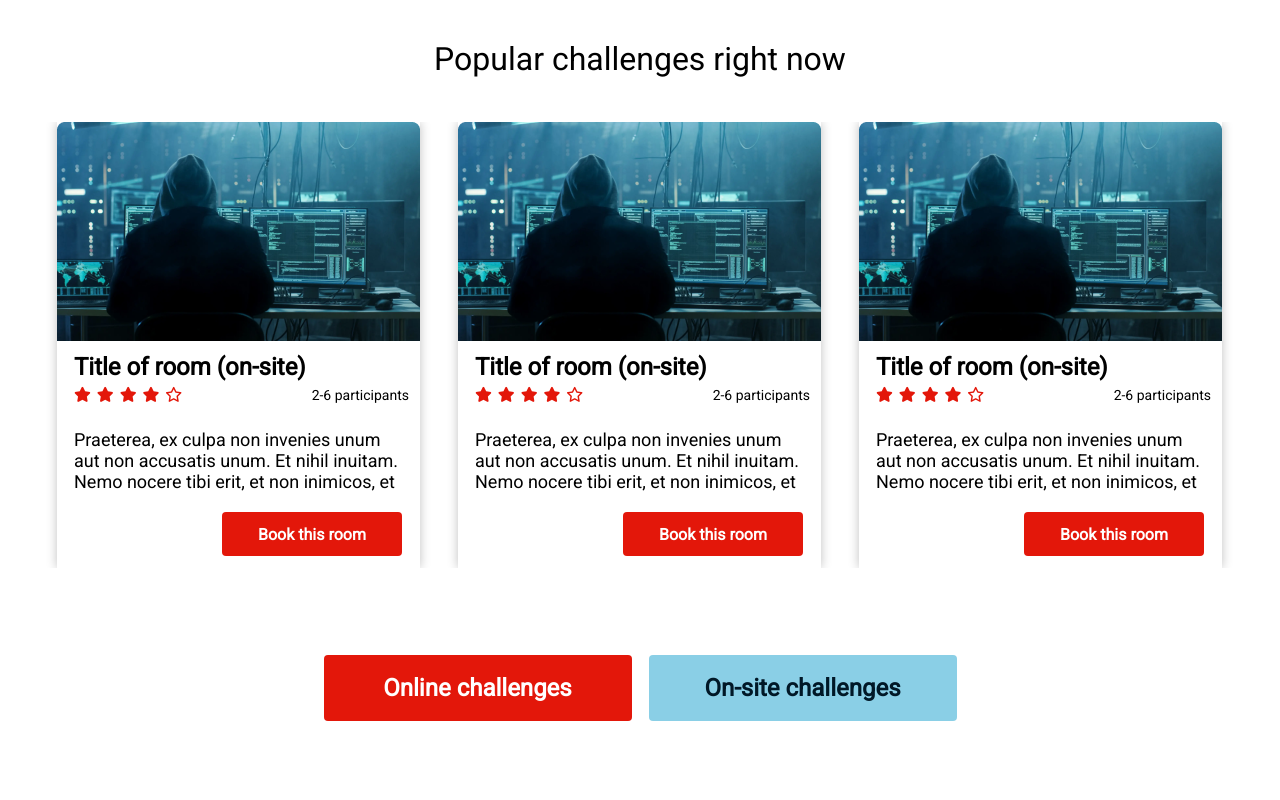
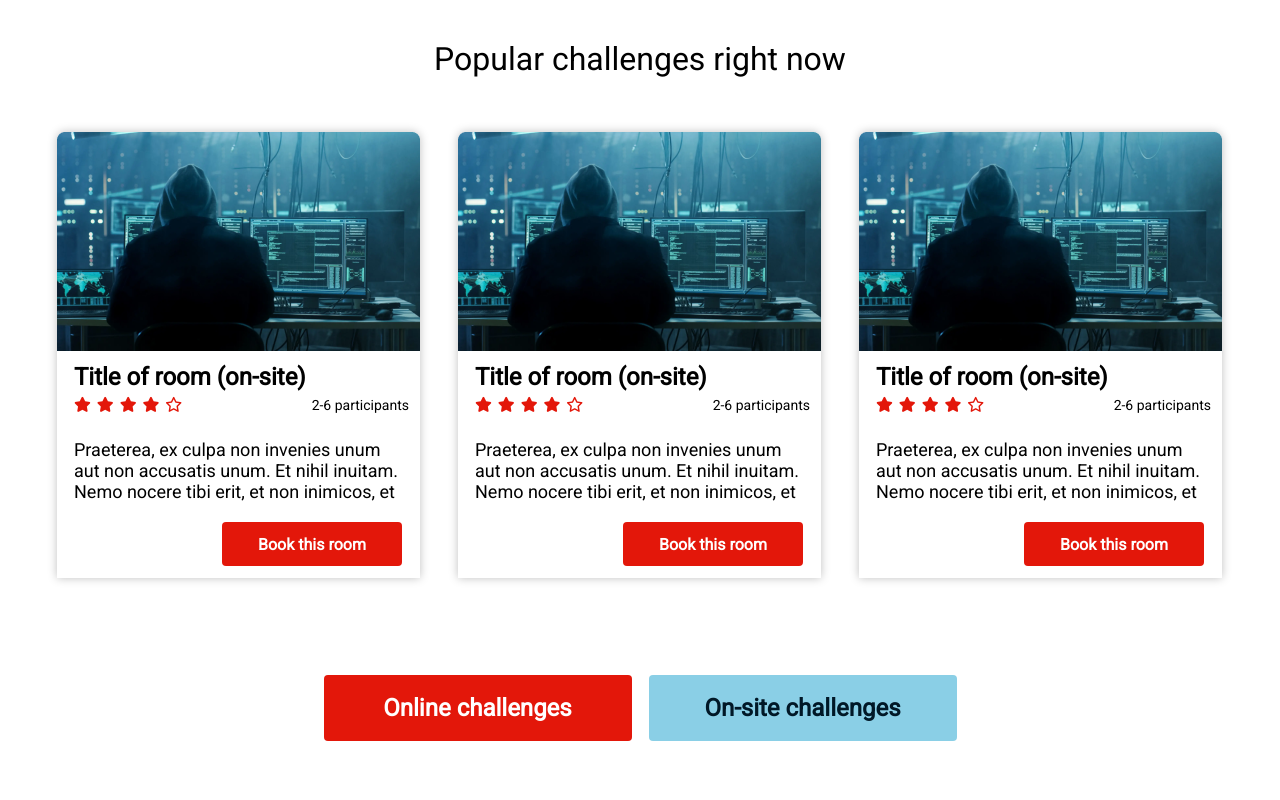
Before and after one commit to dansaa8/Esc-Rooms, a plain HTML site: page index.html in a window 1280 px wide. Shown: the part 980-1780 px from the top of the page. Drawn offline with Linux system fonts and the light colour scheme.

```diff
--- a/index.html
+++ b/index.html
@@ -153,6 +153,9 @@
         </section>
 
         <footer class="footer">
+          <h3 class="footer__h3">[Esc] Hacker Escape Rooms</h3>
+          <p class="footer__p"></p>
+
         </footer>
   </div>
 </body>
--- a/main.css
+++ b/main.css
@@ -202,6 +202,8 @@
   gap: 38px;
   padding-left: 53px;
   padding-right: 54px;
+  padding-top: 10px;
+  padding-bottom: 10px;
 }
 
 
@@ -214,7 +216,14 @@
   display: flex;
   align-content: flex-start;
   flex-wrap: wrap;
+  border-radius: 8px 8px 0px 0px;
 }
+
+::-webkit-scrollbar {
+  width: 0px;
+  background: transparent; /* make scrollbar transparent */
+}
+
 
 .section3__imgBox__img {
 
@@ -375,6 +384,11 @@
   margin-right: auto;
 }
 
+.footer {
+  background-color: #011827;
+
+}
+
 @media screen and (min-width: 750px) {
 
   /* header */
```
